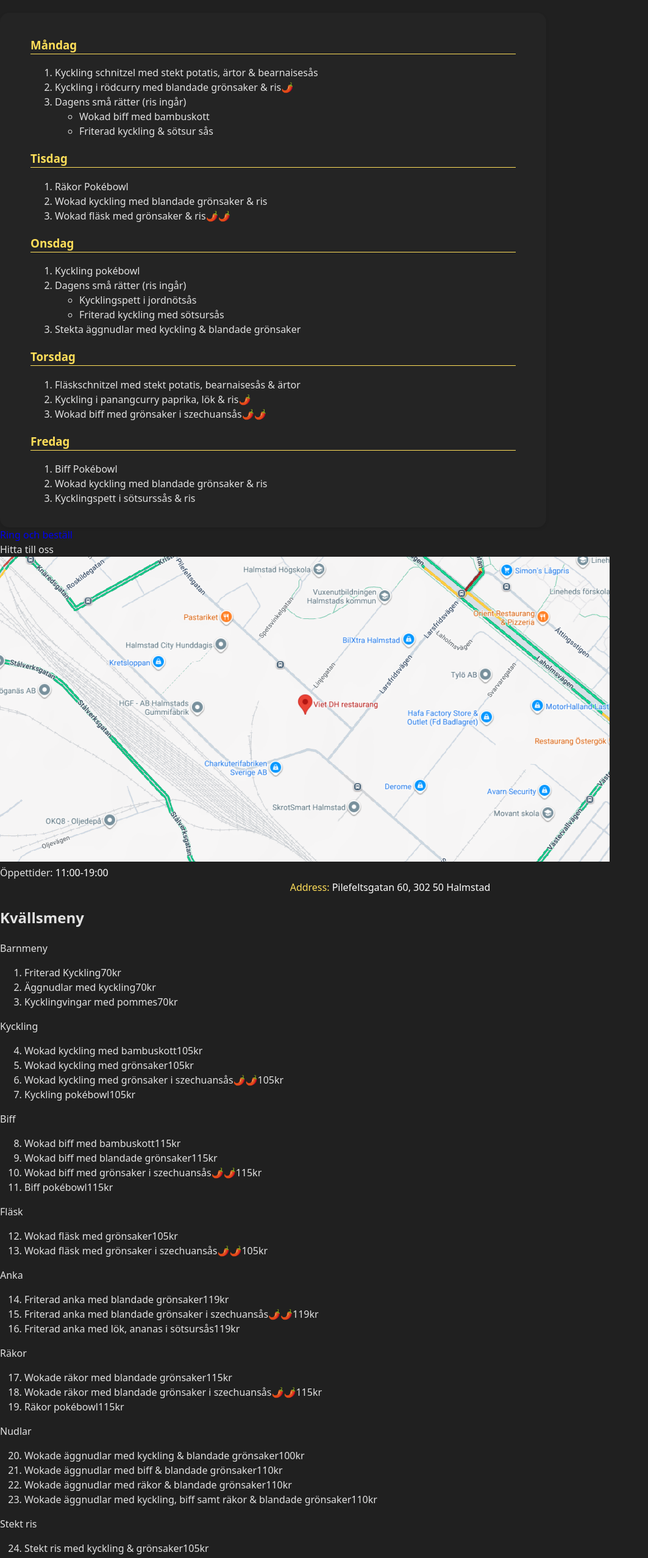
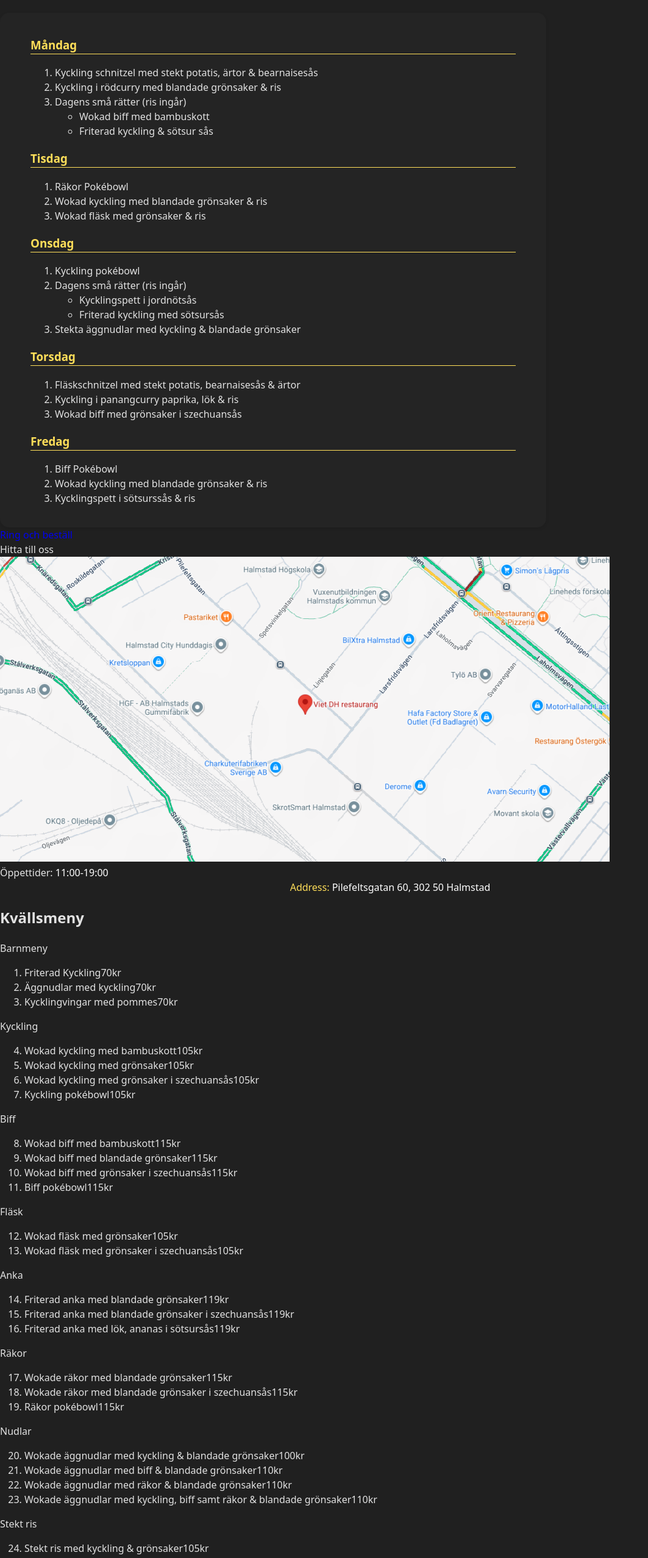
Before and after one commit to Filipc04/vietdh-react, a React (Vite) app: page / in a window 1280 px wide. Shown: the part 1063-3618 px from the top of the page at 61% size, without its empty margins (0-1063 px from the left). Built offline with nearby package versions, Linux system fonts and the light colour scheme.

Commit message:
bort med emojisen!

```diff
--- a/src/components/dinner-menu/data.ts
+++ b/src/components/dinner-menu/data.ts
@@ -15,7 +15,10 @@ export const dinnerMeals: DinnerMenu[] = [
 		meals: [
 			{ text: 'Wokad kyckling med bambuskott', price: 105 },
 			{ text: 'Wokad kyckling med grönsaker', price: 105 },
-			{ text: 'Wokad kyckling med grönsaker i szechuansås🌶️🌶️', price: 105 },
+			{
+				text: 'Wokad kyckling med grönsaker i szechuansås',
+				price: 105,
+			},
 			{ text: 'Kyckling pokébowl', price: 105 },
 		],
 	},
@@ -24,7 +27,7 @@ export const dinnerMeals: DinnerMenu[] = [
 		meals: [
 			{ text: 'Wokad biff med bambuskott', price: 115 },
 			{ text: 'Wokad biff med blandade grönsaker', price: 115 },
-			{ text: 'Wokad biff med grönsaker i szechuansås🌶️🌶️', price: 115 },
+			{ text: 'Wokad biff med grönsaker i szechuansås', price: 115 },
 			{ text: 'Biff pokébowl', price: 115 },
 		],
 	},
@@ -32,7 +35,7 @@ export const dinnerMeals: DinnerMenu[] = [
 		mealCategory: 'Fläsk',
 		meals: [
 			{ text: 'Wokad fläsk med grönsaker', price: 105 },
-			{ text: 'Wokad fläsk med grönsaker i szechuansås🌶️🌶️', price: 105 },
+			{ text: 'Wokad fläsk med grönsaker i szechuansås', price: 105 },
 		],
 	},
 	{
@@ -40,7 +43,7 @@ export const dinnerMeals: DinnerMenu[] = [
 		meals: [
 			{ text: 'Friterad anka med blandade grönsaker', price: 119 },
 			{
-				text: 'Friterad anka med blandade grönsaker i szechuansås🌶️🌶️',
+				text: 'Friterad anka med blandade grönsaker i szechuansås',
 				price: 119,
 			},
 			{ text: 'Friterad anka med lök, ananas i sötsursås', price: 119 },
@@ -51,7 +54,7 @@ export const dinnerMeals: DinnerMenu[] = [
 		meals: [
 			{ text: 'Wokade räkor med blandade grönsaker', price: 115 },
 			{
-				text: 'Wokade räkor med blandade grönsaker i szechuansås🌶️🌶️',
+				text: 'Wokade räkor med blandade grönsaker i szechuansås',
 				price: 115,
 			},
 			{ text: 'Räkor pokébowl', price: 115 },
@@ -85,7 +88,7 @@ export const dinnerMeals: DinnerMenu[] = [
 		],
 	},
 	{
-		mealCategory: 'PadThai🌶️',
+		mealCategory: 'PadThai',
 		meals: [
 			{ text: 'Risnudlar med kyckling & blandade grönsaker', price: 105 },
 			{ text: 'Risnudlar med räkor & blandade grönsaker', price: 115 },
@@ -132,7 +135,7 @@ export const dinnerMeals: DinnerMenu[] = [
 	{
 		mealCategory: 'Vegetariskt',
 		meals: [
-			{ text: 'Wokad tofu med blandade grönsaker i szechuansås🌶️🌶️', price: 99 },
+			{ text: 'Wokad tofu med blandade grönsaker i szechuansås', price: 99 },
 			{ text: 'Wokad tofu med blandade grönsaker', price: 99 },
 			{ text: 'Vegetariska vårrullar, ris & sås samt sallader', price: 99 },
 			{ text: 'Wokade äggnudlar med blandade grönsaker', price: 90 },
@@ -142,10 +145,10 @@ export const dinnerMeals: DinnerMenu[] = [
 		mealCategory: 'Curry',
 		meals: [
 			{
-				text: 'Rödcurry med blandade grönsaker (Kyckling / räkor / tofu eller anka)🌶️',
+				text: 'Rödcurry med blandade grönsaker (Kyckling / räkor / tofu eller anka)',
 			},
 			{
-				text: 'Gulcurry med blandade grönsaker (Kyckling / räkor eller tofu)🌶️',
+				text: 'Gulcurry med blandade grönsaker (Kyckling / räkor eller tofu)',
 			},
 			{
 				text: 'Panangcurry med lök, paprika & ananas (Kyckling / räkor / anka eller tofu) PRIIIIIIS',
--- a/src/components/lunch-menu/data.ts
+++ b/src/components/lunch-menu/data.ts
@@ -8,7 +8,7 @@ export const dailyMeals: DailyMenu[] = [
 				text: 'Kyckling schnitzel med stekt potatis, ärtor & bearnaisesås',
 			},
 			{
-				text: 'Kyckling i rödcurry med blandade grönsaker & ris🌶️',
+				text: 'Kyckling i rödcurry med blandade grönsaker & ris',
 			},
 			{
 				text: 'Dagens små rätter (ris ingår)',
@@ -29,7 +29,7 @@ export const dailyMeals: DailyMenu[] = [
 				text: 'Wokad kyckling med blandade grönsaker & ris',
 			},
 			{
-				text: 'Wokad fläsk med grönsaker & ris🌶️🌶️',
+				text: 'Wokad fläsk med grönsaker & ris',
 			},
 		],
 	},
@@ -58,10 +58,10 @@ export const dailyMeals: DailyMenu[] = [
 				text: 'Fläskschnitzel med stekt potatis, bearnaisesås & ärtor',
 			},
 			{
-				text: 'Kyckling i panangcurry paprika, lök & ris🌶️',
+				text: 'Kyckling i panangcurry paprika, lök & ris',
 			},
 			{
-				text: 'Wokad biff med grönsaker i szechuansås🌶️🌶️',
+				text: 'Wokad biff med grönsaker i szechuansås',
 			},
 		],
 	},
```
